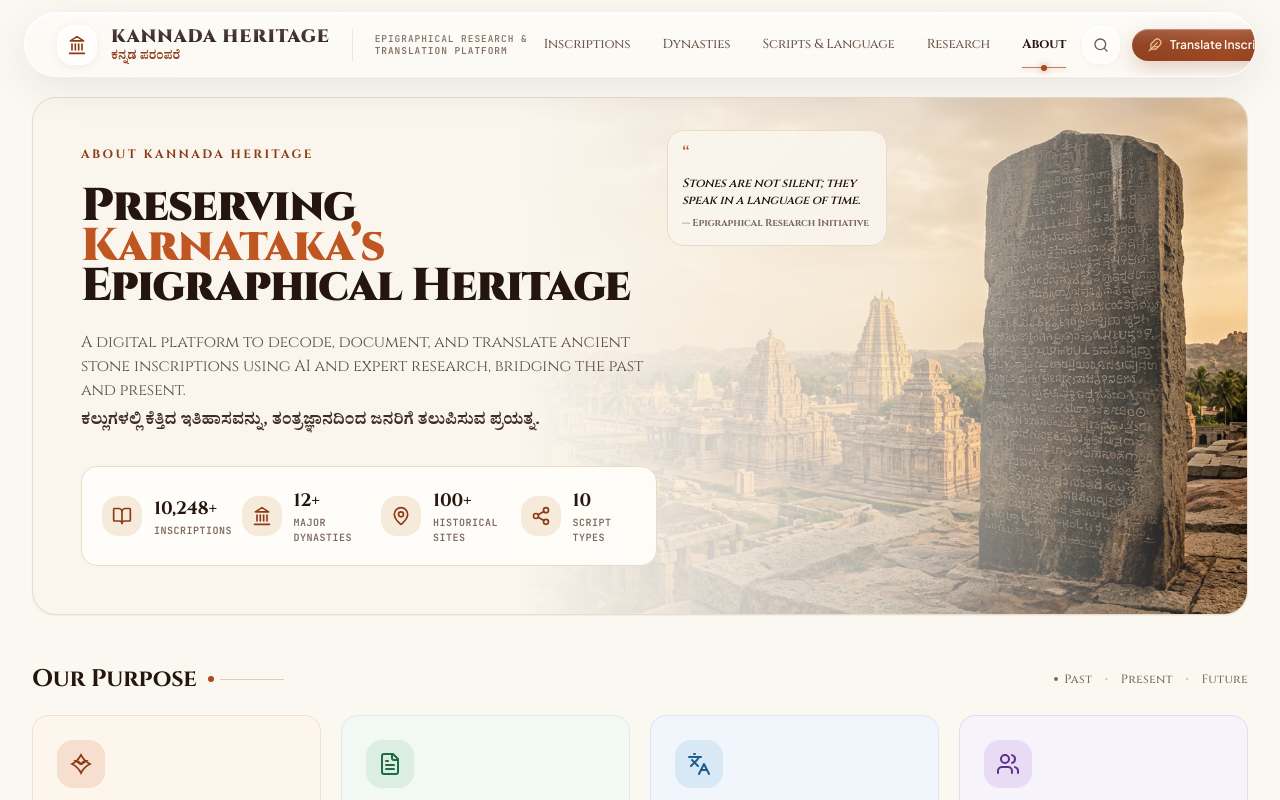
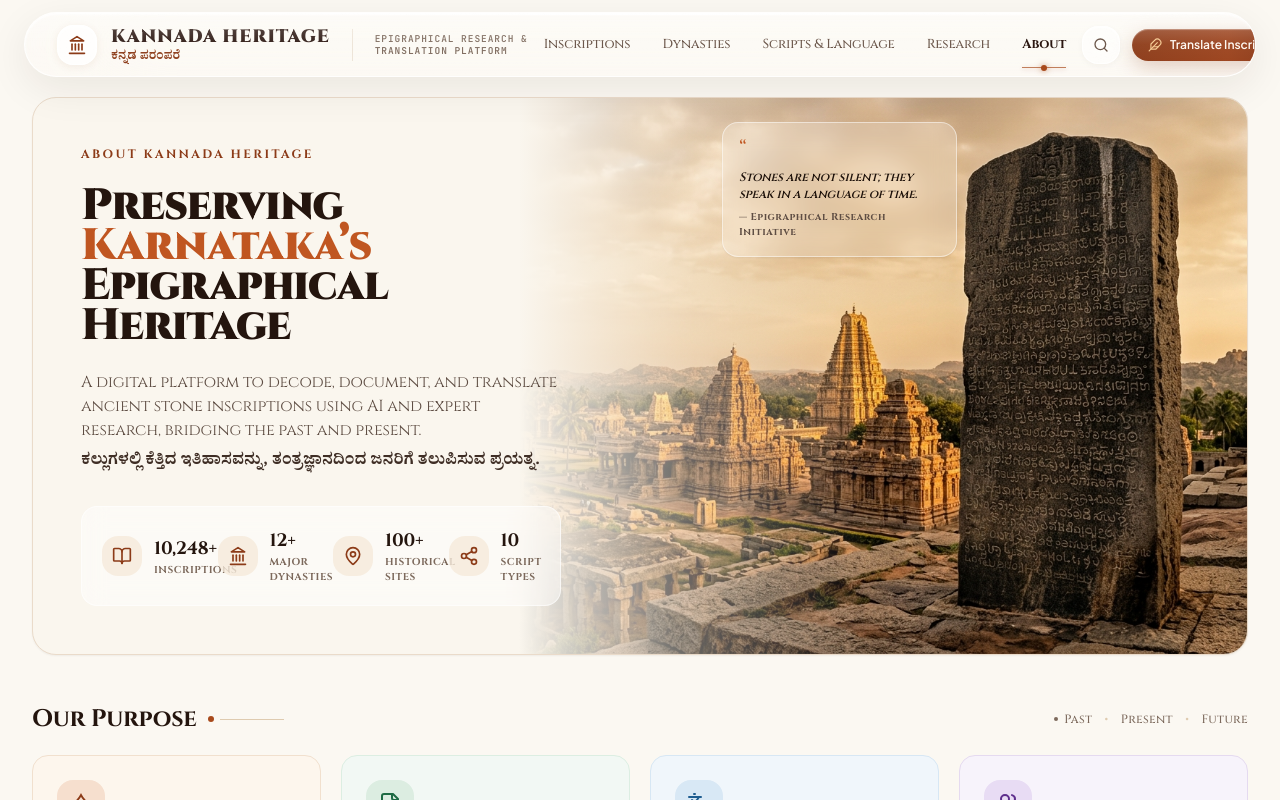
Before and after one commit to KUSHALMN/kannada-inscription-ocr-llm, a React (Vite) app: page / in a window 1280 px wide. Shown: the top 800 px of the page. Built offline with nearby package versions, Linux system fonts and the light colour scheme.

Commit message:
fix(hero): eliminate quotation card text overlap and increase optical liquid-glass transparency to 80%

```diff
--- a/src/components/views/overview/CorpusTelemetryCapsules.tsx
+++ b/src/components/views/overview/CorpusTelemetryCapsules.tsx
@@ -37,17 +37,17 @@ const METRICS: TelemetryMetric[] = [
 
 export const CorpusTelemetryCapsules: React.FC = () => {
   return (
-    <div className="bg-[#FFFDF9]/95 backdrop-blur-md border border-[#E8DCC9] rounded-2xl p-4 sm:p-5 shadow-xs grid grid-cols-2 sm:grid-cols-4 gap-4 sm:gap-6">
+    <div className="bg-white/45 hover:bg-white/55 backdrop-blur-md border border-white/60 rounded-2xl p-4 sm:p-5 shadow-xs grid grid-cols-2 sm:grid-cols-4 gap-4 sm:gap-6 transition-all">
       {METRICS.map((metric) => (
         <div key={metric.id} className="flex items-center gap-3">
-          <div className="w-10 h-10 rounded-xl bg-[#F6EADB] text-[#8C3B18] flex items-center justify-center shrink-0 shadow-2xs">
+          <div className="w-10 h-10 rounded-xl bg-[#F6EADB]/80 text-[#8C3B18] flex items-center justify-center shrink-0 shadow-2xs">
             {metric.icon}
           </div>
           <div>
             <div className="font-serif font-bold text-base sm:text-lg text-[#24150E] leading-tight">
               {metric.value}
             </div>
-            <div className="text-[10px] font-mono tracking-wider text-[#7C695C] uppercase font-semibold">
+            <div className="text-[10px] font-cinzel tracking-wider text-[#7C695C] uppercase font-bold">
               {metric.label}
             </div>
           </div>
--- a/src/components/views/overview/HeroBannerSection.tsx
+++ b/src/components/views/overview/HeroBannerSection.tsx
@@ -10,28 +10,28 @@ export const HeroBannerSection: React.FC = () => {
         className="absolute inset-y-0 right-0 w-full lg:w-3/5 bg-cover bg-right bg-no-repeat pointer-events-none opacity-90 lg:opacity-100"
         style={{ backgroundImage: `url(${heroPanorama})` }}
       >
-        {/* Gradient blend overlay to create parchment fade on left */}
-        <div className="absolute inset-0 bg-gradient-to-r from-[#FAF6EE] via-[#FAF6EE]/90 to-transparent lg:from-[#FAF6EE] lg:via-[#FAF6EE]/70 lg:to-transparent" />
+        {/* Subtle, highly transparent gradient blend overlay so temple scenery remains crisp & visible */}
+        <div className="absolute inset-0 bg-gradient-to-r from-[#FAF6EE] via-[#FAF6EE]/40 to-transparent lg:w-[48%]" />
         <div className="absolute inset-0 bg-gradient-to-t from-[#FAF6EE] via-transparent to-transparent lg:hidden" />
       </div>
 
-      {/* Epigraphical Quotation Badge - Positioned in the golden sky to avoid overlapping the stone stele */}
-      <div className="hidden lg:block absolute top-6 xl:top-8 right-[270px] lg:right-[300px] xl:right-[360px] z-10 max-w-[220px]">
-        <div className="bg-[#FAF6EE]/90 backdrop-blur-xs border border-[#EADBCA] p-3.5 rounded-xl shadow-2xs space-y-1.5 transition-transform hover:-translate-y-0.5">
+      {/* Epigraphical Quotation Badge - Floating Liquid Glass with High Transparency (20% opacity + blur) */}
+      <div className="hidden xl:block absolute top-6 right-[290px] 2xl:right-[340px] z-10 w-[235px]">
+        <div className="bg-white/20 hover:bg-white/30 backdrop-blur-md border border-white/50 p-4 rounded-2xl shadow-sm space-y-1.5 transition-all">
           <span className="text-[#C05621] font-serif text-2xl leading-none select-none block">
             “
           </span>
-          <p className="font-serif italic text-xs text-[#24150E] leading-snug font-semibold">
+          <p className="font-serif italic text-xs text-[#1E120B] leading-snug font-semibold">
             Stones are not silent; they speak in a language of time.
           </p>
-          <div className="pt-0.5 text-[10px] font-serif text-[#7C695C] font-bold">
+          <div className="pt-0.5 text-[10px] font-cinzel text-[#5E4D43] font-bold tracking-wider">
             — Epigraphical Research Initiative
           </div>
         </div>
       </div>
 
-      {/* Hero Left Content */}
-      <div className="relative z-10 p-6 sm:p-10 lg:p-12 max-w-2xl space-y-6">
+      {/* Hero Left Content - Constrained width to guarantee zero overlap with center temples and stele */}
+      <div className="relative z-10 p-6 sm:p-10 lg:p-12 max-w-lg xl:max-w-xl space-y-6">
         {/* Dignified Inscriptional Overline */}
         <div className="text-xs font-cinzel font-bold text-[#8C3B18] tracking-[0.2em] uppercase">
           ABOUT KANNADA HERITAGE
@@ -39,7 +39,7 @@ export const HeroBannerSection: React.FC = () => {
 
         {/* Heading */}
         <div className="space-y-1">
-          <h1 className="font-serif font-black text-3xl sm:text-4xl lg:text-[46px] text-[#24150E] leading-[1.12] tracking-tight">
+          <h1 className="font-serif font-black text-3xl sm:text-4xl lg:text-[44px] text-[#24150E] leading-[1.12] tracking-tight">
             Preserving{' '}
             <span className="text-[#C05621] font-serif">Karnataka’s</span>
             <br />
@@ -58,6 +58,16 @@ export const HeroBannerSection: React.FC = () => {
           </p>
         </div>
 
+        {/* Responsive inline quote for viewports under xl to prevent floating collision */}
+        <div className="xl:hidden border-l-2 border-[#C05621] pl-3 py-1.5 bg-white/40 backdrop-blur-xs rounded-r-lg max-w-md">
+          <p className="font-serif italic text-xs text-[#24150E] font-medium">
+            “Stones are not silent; they speak in a language of time.”
+          </p>
+          <span className="text-[10px] font-cinzel text-[#7C695C] font-bold tracking-wider">
+            — Epigraphical Research Initiative
+          </span>
+        </div>
+
         {/* 4 Stat Badges / Capsule */}
         <div className="pt-2">
           <CorpusTelemetryCapsules />
```
